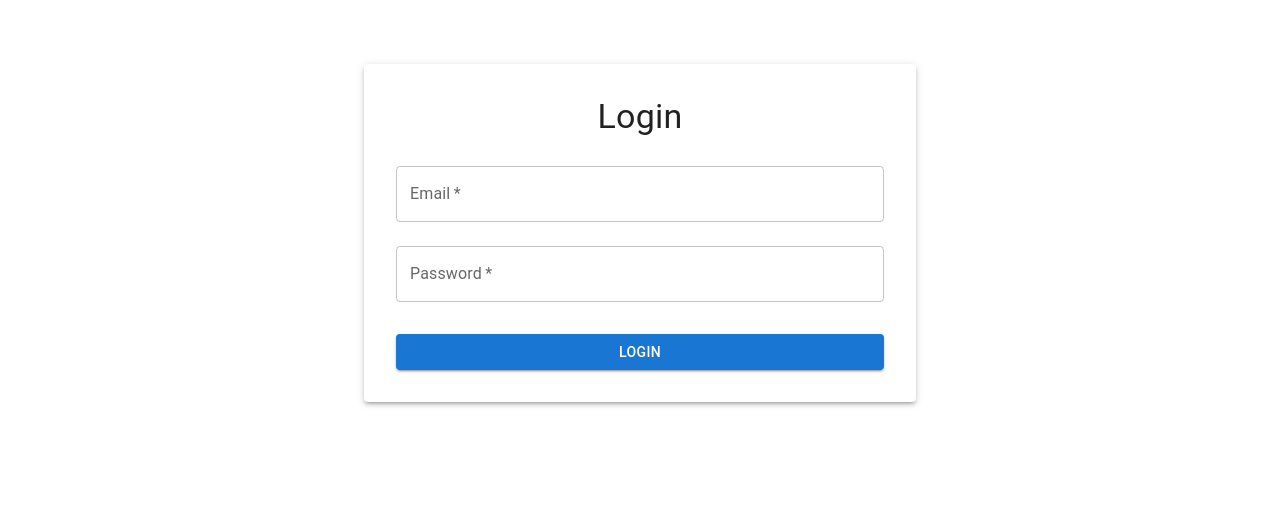
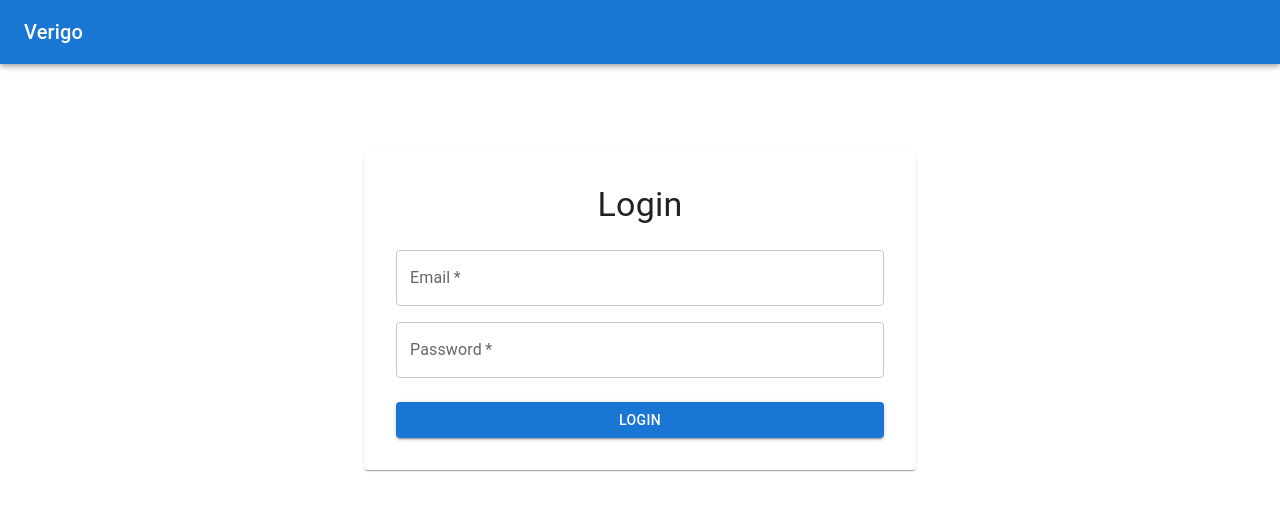
Before and after one commit to jerry-ranger/verigo_frontend, a React (Create React App) app: page / in a window 1280 px wide. Shown: the top 510 px of the page. Built offline with nearby package versions, Linux system fonts and the light colour scheme.

Commit message:
basic commit

```diff
--- a/package.json
+++ b/package.json
@@ -3,7 +3,9 @@
   "version": "1.0.0",
   "private": true,
   "dependencies": {
+    "@mui/joy": "^5.0.0-beta.0",
     "@mui/material": "^5.14.0",
+    "@mui/icons-material": "^5.14.0",
     "@emotion/react": "^11.11.0",
     "@emotion/styled": "^11.11.0",
     "react": "^18.2.0",
--- a/src/App.js
+++ b/src/App.js
@@ -1,5 +1,9 @@
-import { Container, Paper, TextField, Button, Typography, Box } from '@mui/material';
+import { ThemeProvider, createTheme } from '@mui/material/styles';
+import { CssBaseline, Container, Paper, TextField, Button, Typography, Box, Toolbar } from '@mui/material';
 import { useState } from 'react';
+import HeaderView from './HeaderView';
+
+const theme = createTheme();
 
 function App() {
   const [email, setEmail] = useState('');
@@ -11,43 +15,41 @@ function App() {
   };
 
   return (
+    <ThemeProvider theme={theme}>
+      <CssBaseline />
+      <HeaderView />
+      <Box component="main" sx={{ p: 3 }}>
+        <Toolbar />
         <Container maxWidth="sm">
           <Box sx={{ mt: 8 }}>
-        <Paper elevation={3} sx={{ p: 4 }}>
-          <Typography variant="h4" align="center" gutterBottom>
+            <Paper sx={{ p: 4 }}>
+              <Typography variant="h4" align="center" sx={{ mb: 3 }}>
                 Login
               </Typography>
-          <Box component="form" onSubmit={handleLogin}>
+              <Box component="form" onSubmit={handleLogin} sx={{ display: 'flex', flexDirection: 'column', gap: 2 }}>
                 <TextField
-              fullWidth
                   label="Email"
                   type="email"
                   value={email}
                   onChange={(e) => setEmail(e.target.value)}
-              margin="normal"
                   required
                 />
                 <TextField
-              fullWidth
                   label="Password"
                   type="password"
                   value={password}
                   onChange={(e) => setPassword(e.target.value)}
-              margin="normal"
                   required
                 />
-            <Button
-              type="submit"
-              fullWidth
-              variant="contained"
-              sx={{ mt: 3 }}
-            >
+                <Button type="submit" variant="contained" sx={{ mt: 1 }}>
                   Login
                 </Button>
               </Box>
             </Paper>
           </Box>
         </Container>
+      </Box>
+    </ThemeProvider>
   );
 }
 
--- /dev/null
+++ b/src/HeaderView.js
@@ -0,0 +1,25 @@
+import * as React from 'react';
+import AppBar from '@mui/material/AppBar';
+import Box from '@mui/material/Box';
+import Toolbar from '@mui/material/Toolbar';
+import Typography from '@mui/material/Typography';
+
+function HeaderView() {
+  return (
+    <Box sx={{ display: 'flex' }}>
+      <AppBar component="nav">
+        <Toolbar>
+          <Typography
+            variant="h6"
+            component="div"
+            sx={{ flexGrow: 1 }}
+          >
+            Verigo
+          </Typography>
+        </Toolbar>
+      </AppBar>
+    </Box>
+  );
+}
+
+export default HeaderView;
```
Also changed, not shown: 1 other file (tests, documents, lock files or other folders). Lines whose indentation alone changed are shown as unchanged.
